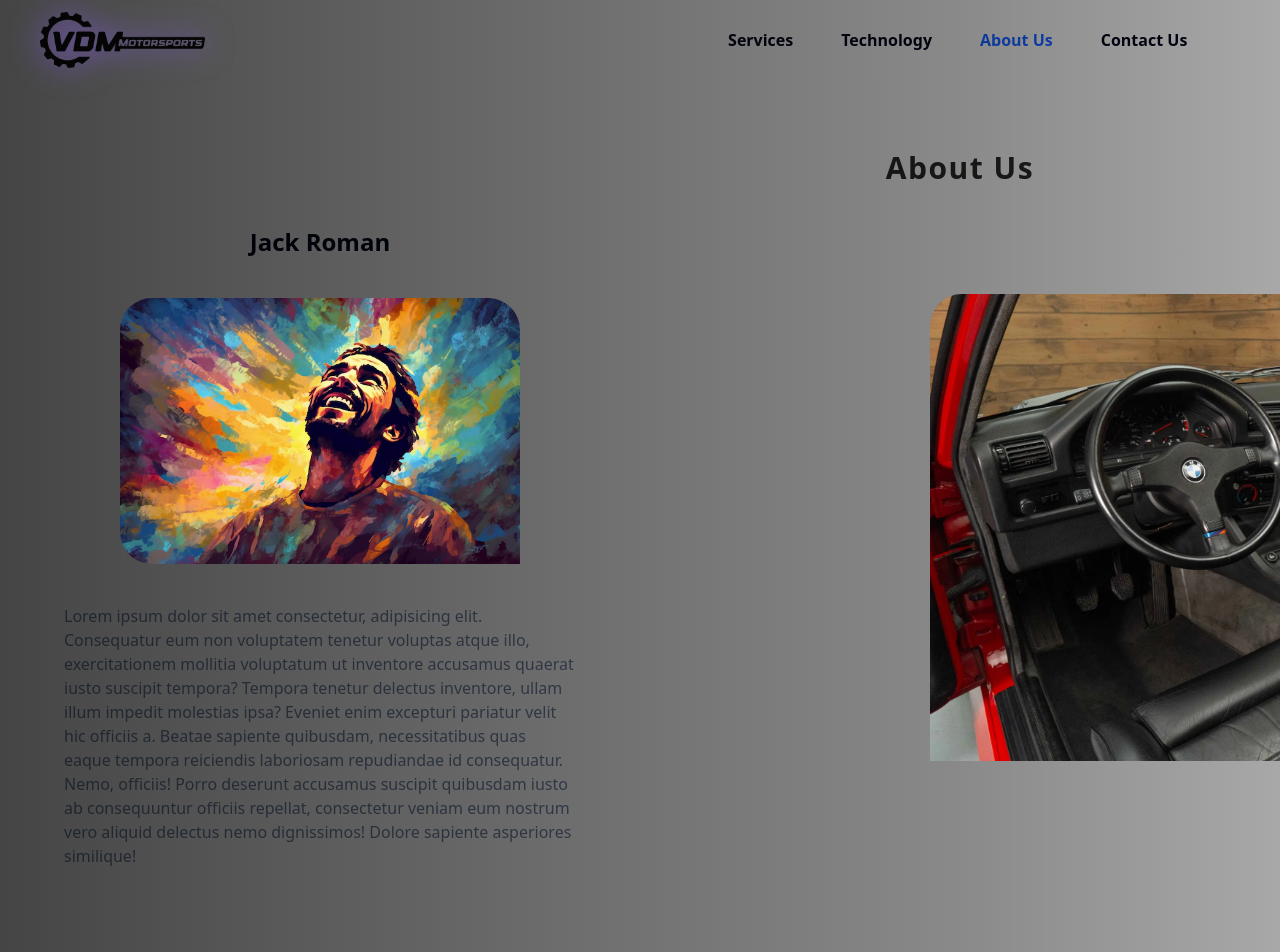
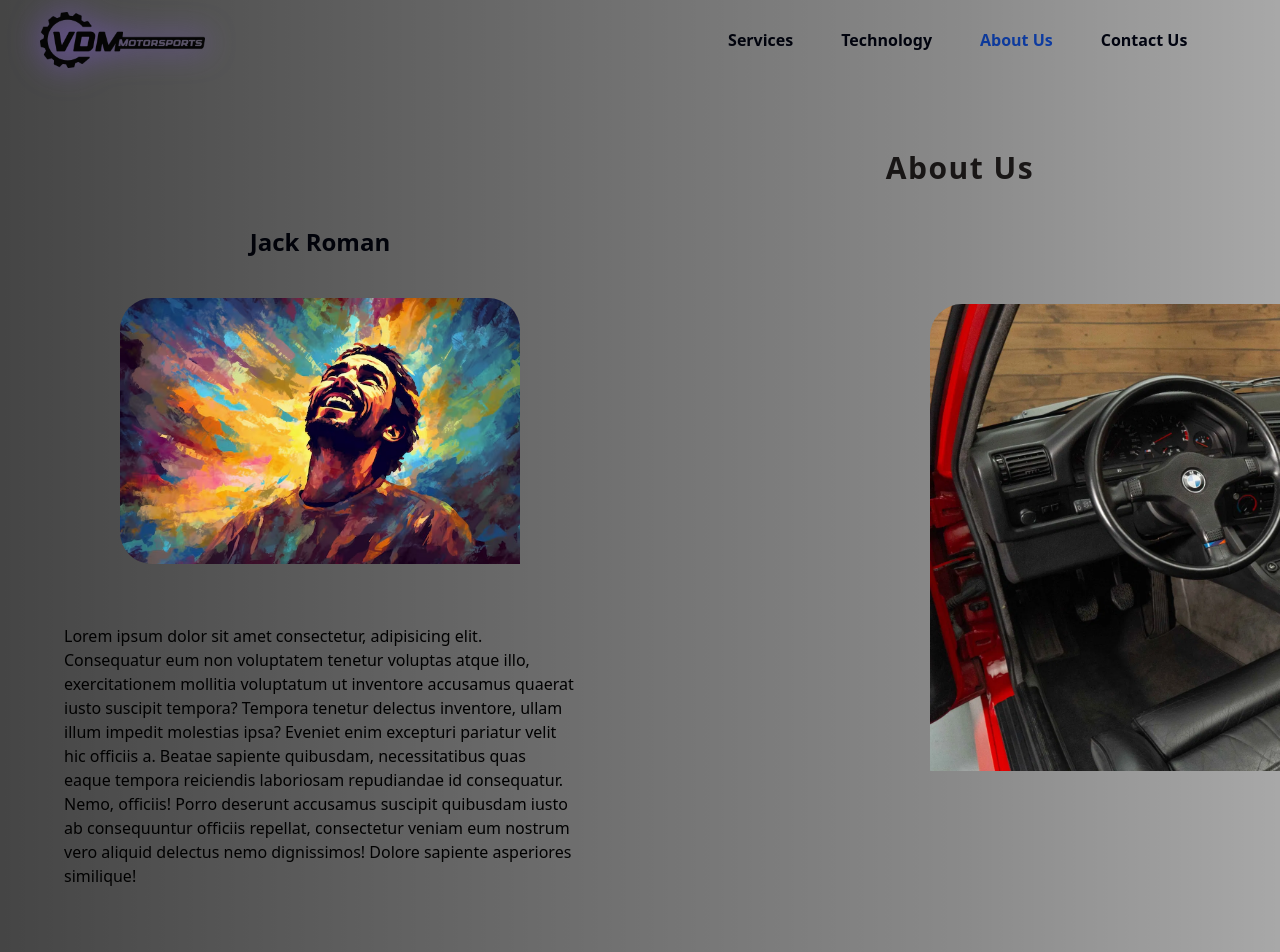
Before and after one commit to Jkhall81/VDM-Motorsports, a Next.js app: page /about-us in a window 1280 px wide. Shown: the top 952 px of the page. Built offline with nearby package versions, Linux system fonts and the light colour scheme.

Commit message:
found some text that was still text muted foreground, fixed that.

```diff
--- a/src/app/about-us/components/person-bio.tsx
+++ b/src/app/about-us/components/person-bio.tsx
@@ -30,8 +30,8 @@ export const PersonBio = ({
           width={imageSize}
         />
       </div>
-      <div className="col-span-1 mx-16">
-        <p className="text-muted-foreground">{bioText}</p>
+      <div className="col-span-1 mt-5 mx-16">
+        <p className="text-black">{bioText}</p>
       </div>
     </section>
   );
--- a/src/app/components/landing-page/landing-main.tsx
+++ b/src/app/components/landing-page/landing-main.tsx
@@ -46,7 +46,7 @@ export const LandingMain = () => {
               </strong>{" "}
               Motorsports
             </span>
-            <p className="text-black pt-10 text-wrap">
+            <p className="text-black text-lg pt-10 text-wrap">
               Precision-built BMW E30 transmissions for enthusiasts who demand
               performance and reliability. Crafted with expertise, tested for
               excellence.
--- a/src/app/components/landing-page/landing-middle.tsx
+++ b/src/app/components/landing-page/landing-middle.tsx
@@ -15,9 +15,9 @@ export const LandingMiddle = () => {
           priority
         />
       </section>
-      <section className="min-h-[70vh] w-1/3 flex flex-col justify-center">
+      <section className="min-h-[70vh] w-1/3 flex flex-col justify-center text-lg">
         <div className="z-[30]">
-          <p className="text-black p-10">
+          <p className="text-black px-10 pt-10 pb-5">
             At VDM Motorsports, we specialize in remanufacturing BMW E30
             transmissions to the highest standards. Every build is meticulously
             crafted to deliver smooth shifting, durability, and performance that
@@ -27,7 +27,7 @@ export const LandingMiddle = () => {
           </p>
         </div>
         <div className="z-[30]">
-          <p className="text-black p-10">
+          <p className="text-black px-10 pt-5 pb-10">
             Don&apos;t settle for anything less than the best. Get in touch
             today and experience the VDM Motorsports difference.
           </p>
--- a/src/app/services/components/services-main.tsx
+++ b/src/app/services/components/services-main.tsx
@@ -27,7 +27,7 @@ export const ServicesMain = () => {
                 alt="e30 transmission"
                 priority
               />
-              <div className="max-w-[300px]  max-h-[300px] mr-[100px]">
+              <div className="max-w-[350px] pt-5 max-h-[300px] mr-[100px]">
                 <p className="text-black">
                   At VDM Motorsports, we specialize in rebuilding and refining
                   BMW E30 transmissions to deliver exceptional performance and
--- a/src/app/technology/components/technology-main.tsx
+++ b/src/app/technology/components/technology-main.tsx
@@ -24,7 +24,7 @@ export const TechnologyMain = () => {
         </div>
         {/* Right Container */}
         <div className="flex flex-col">
-          <div className="mx-[100px] mt-[160px] mb-[50px]">
+          <div className="mx-[100px] mt-[200px] mb-[50px]">
             <p className="text-black">
               At VDM Motorsports, we are dedicated to keeping the legendary BMW
               E30 alive by providing high-quality transmission rebuilds for
```
